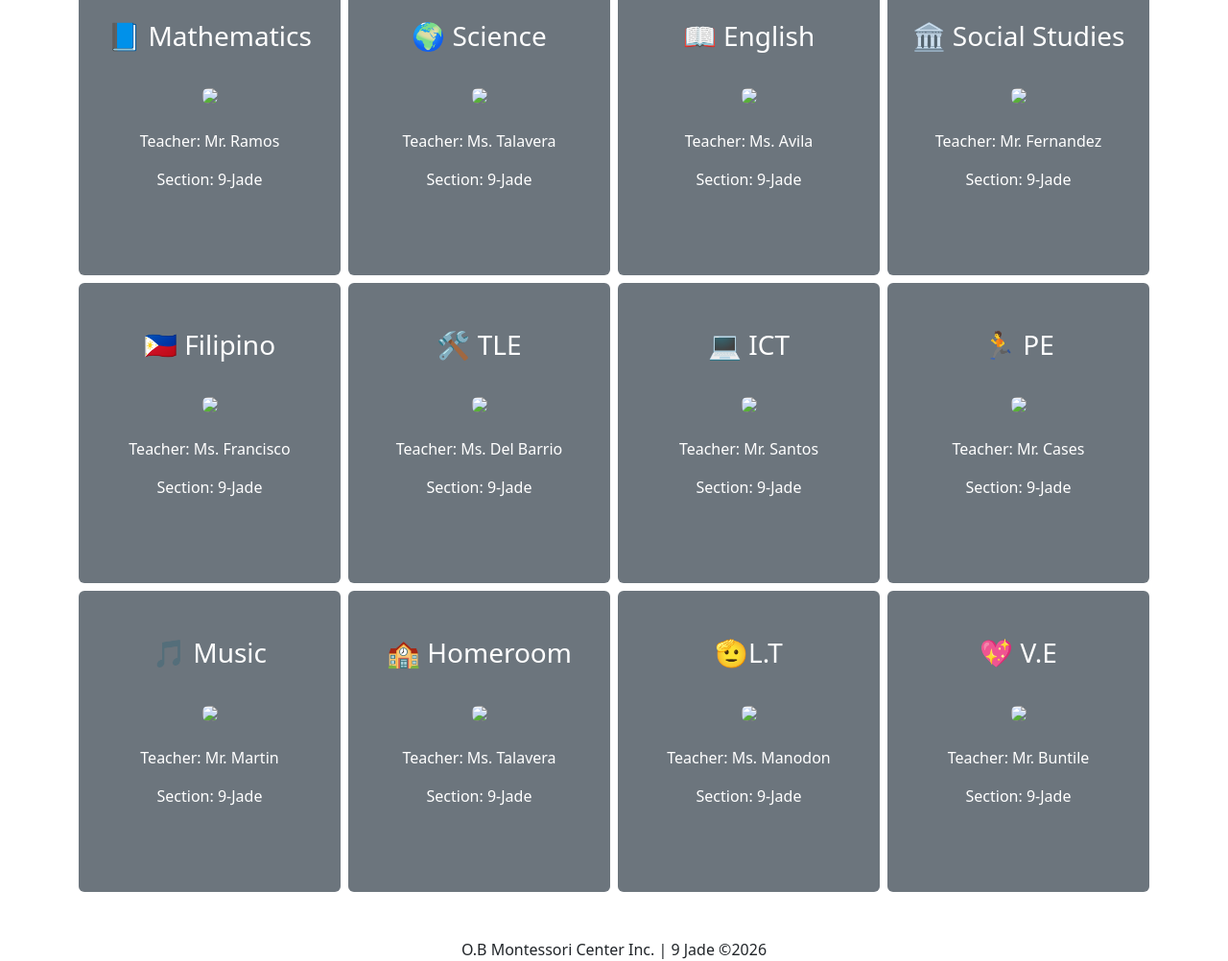
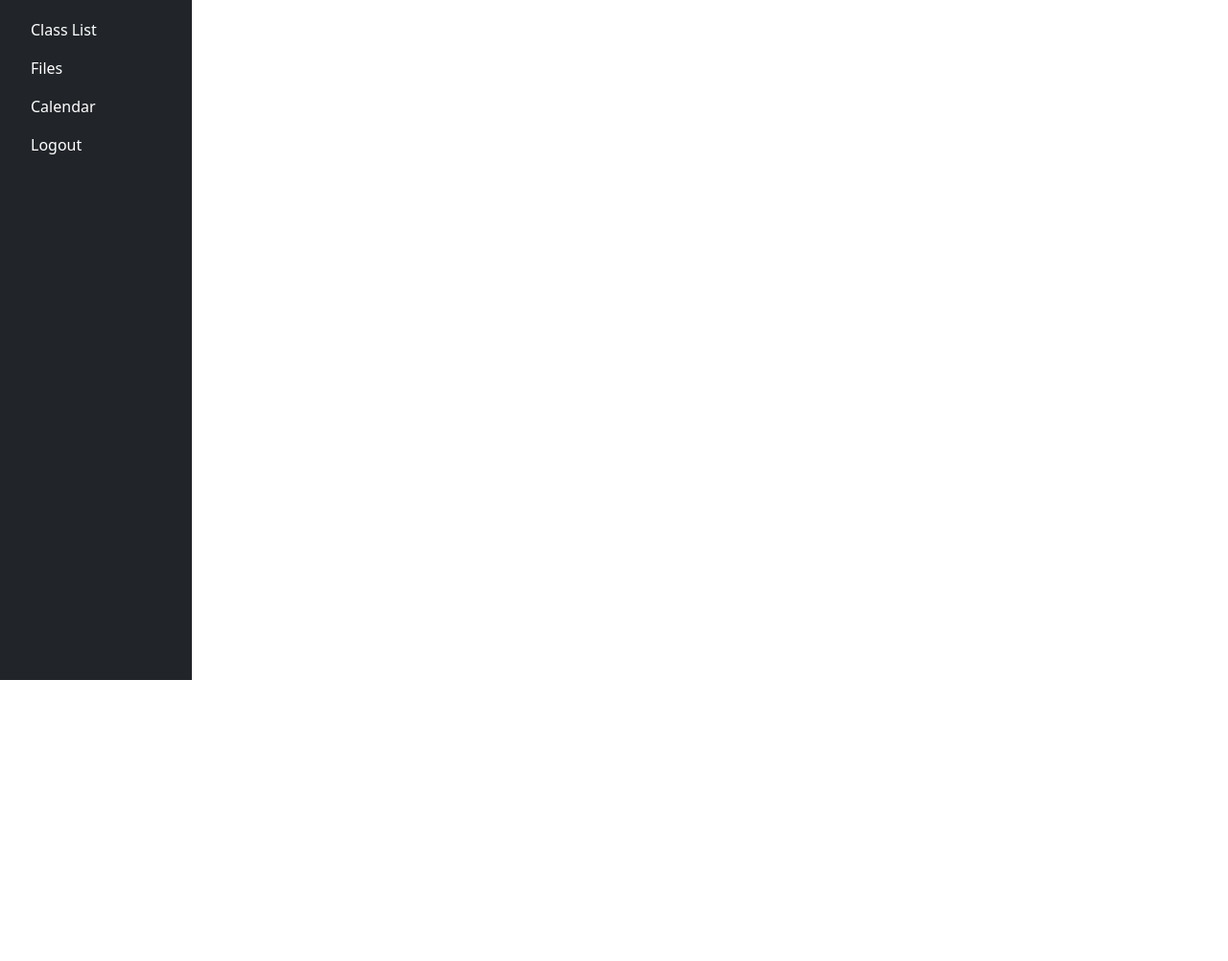
Before and after one commit to Urbano-EP/Fairview_ICT9Jade_Q4SkillsTest_Urbano_Erin, a plain HTML site: page Notebooks.html in a window 1280 px wide. Shown: the part 91-1093 px from the top of the page at 96% size. After the commit the page ends 800 px from the top, so only its background shows below. Drawn offline with nearby package versions, Linux system fonts and the light colour scheme.

Commit message:
Update Notebooks.html

```diff
--- a/Notebooks.html
+++ b/Notebooks.html
@@ -3,229 +3,44 @@
 <head>
     <meta charset="UTF-8">
     <meta name="viewport" content="width=device-width, initial-scale=1.0">
-    <title>Virtual Notebook</title>
+    <title>NotebookPageSkillsTest</title>
     <link href="https://cdn.jsdelivr.net/npm/bootstrap@5.3.3/dist/css/bootstrap.min.css" rel="stylesheet">
 </head>
-
 <body>
 
-<div class="container text-center mb-5">
+    <div class="d-flex">
 
-    <div class="row g-2 justify-content-center">
+    <nav class="bg-dark text-white p-3 vh-100" style="width: 200px;">
+     <h2>Menu</h2>
+        <ul class="nav flex-column">
+            <li class="nav-item">
+                <a class="nav-link text-white" href="#">Home</a>
+            </li>
+            <li class="nav-item">
+                <a class="nav-link text-white" href="#">Class List</a>
+            </li>
+            <li class="nav-item">
+                <a class="nav-link text-white" href="#">Files</a>
+            </li>
+            <li class="nav-item">
+                <a class="nav-link text-white" href="#">Calendar</a>
+            </li>
+            <li class="nav-item">
+                <a class="nav-link text-white" href="index.html">Logout</a>
+            </li>
+        </ul>
+    </nav>
 
-          <h1> Virtual Notebooks:</h1>
-        <br><br>
 
-        <div class="col-lg-3 col-md-6">
-            <div class="bg-secondary rounded text-white mx-auto w-80">
+    <div class="p-4" style="flex: 1;">
+        <h1>Virtual Notebooks</h1>
+    </div>
 
-                <br><br>
-                <h3>📘 Mathematics</h3>
-                <br>
+        <div class="row justify-content-center">
+            <div class="col-lg-3">
 
-                <img src="math.jpg" class="img-fluid rounded">
 
-                <br><br>
-                <p>Teacher: Mr. Ramos</p>
-                <p>Section: 9-Jade</p>
-
-                <br><br><br>
-            </div>
-        </div>
-
-        <div class="col-lg-3 col-md-6">
-            <div class="bg-secondary rounded text-white mx-auto w-80">
-
-                <br><br>
-                <h3>🌍 Science</h3>
-                <br>
-
-                <img src="science.jpg" class="img-fluid rounded">
-
-                <br><br>
-                <p>Teacher: Ms. Talavera</p>
-                <p>Section: 9-Jade</p>
-
-                <br><br><br>
-            </div>
-        </div>
-
-        <div class="col-lg-3 col-md-6">
-            <div class="bg-secondary rounded text-white mx-auto w-80">
-
-                <br><br>
-                <h3>📖 English</h3>
-                <br>
-
-                <img src="english.jpg" class="img-fluid rounded">
-
-                <br><br>
-                <p>Teacher: Ms. Avila</p>
-                <p>Section: 9-Jade</p>
-
-                <br><br><br>
-            </div>
-        </div>
-
-        <div class="col-lg-3 col-md-6">
-            <div class="bg-secondary rounded text-white mx-auto w-80">
-
-                <br><br>
-                <h3>🏛️ Social Studies</h3>
-                <br>
-
-                <img src="social.jpg" class="img-fluid rounded">
-
-                <br><br>
-                <p>Teacher: Mr. Fernandez</p>
-                <p>Section: 9-Jade</p>
-
-                <br><br><br>
-            </div>
-        </div>
-
-        <div class="col-lg-3 col-md-6">
-            <div class="bg-secondary rounded text-white mx-auto w-80">
-
-                <br><br>
-                <h3>🇵🇭 Filipino</h3>
-                <br>
-
-                <img src="filipino.jpg" class="img-fluid rounded">
-
-                <br><br>
-                <p>Teacher: Ms. Francisco</p>
-                <p>Section: 9-Jade</p>
-
-                <br><br><br>
-            </div>
-        </div>
-
-        <div class="col-lg-3 col-md-6">
-            <div class="bg-secondary rounded text-white mx-auto w-80">
-
-                <br><br>
-                <h3>🛠️ TLE</h3>
-                <br>
-
-                <img src="tle.jpg" class="img-fluid rounded">
-
-                <br><br>
-                <p>Teacher: Ms. Del Barrio</p>
-                <p>Section: 9-Jade</p>
-
-                <br><br><br>
-            </div>
-        </div>
-
-        <div class="col-lg-3 col-md-6">
-            <div class="bg-secondary rounded text-white mx-auto w-80">
-
-                <br><br>
-                <h3>💻 ICT</h3>
-                <br>
-
-                <img src="ict.jpg" class="img-fluid rounded">
-
-                <br><br>
-                <p>Teacher: Mr. Santos</p>
-                <p>Section: 9-Jade</p>
-
-                <br><br><br>
-            </div>
-        </div>
-
-        <div class="col-lg-3 col-md-6">
-            <div class="bg-secondary rounded text-white mx-auto w-80">
-
-                <br><br>
-                <h3>🏃 PE</h3>
-                <br>
-
-                <img src="pe.jpg" class="img-fluid rounded">
-
-                <br><br>
-                <p>Teacher: Mr. Cases</p>
-                <p>Section: 9-Jade</p>
-
-                <br><br><br>
-            </div>
-        </div>
-
-        <div class="col-lg-3 col-md-6">
-            <div class="bg-secondary rounded text-white mx-auto w-80">
-
-                <br><br>
-                <h3>🎵 Music</h3>
-                <br>
-
-                <img src="music.jpg" class="img-fluid rounded">
-
-                <br><br>
-                <p>Teacher: Mr. Martin</p>
-                <p>Section: 9-Jade</p>
-
-                <br><br><br>
-            </div>
-        </div>
-
-        <div class="col-lg-3 col-md-6">
-            <div class="bg-secondary rounded text-white mx-auto w-80">
-
-                <br><br>
-                <h3>🏫 Homeroom</h3>
-                <br>
-
-                <img src="homeroom.jpg" class="img-fluid rounded">
-
-                <br><br>
-                <p>Teacher: Ms. Talavera</p>
-                <p>Section: 9-Jade</p>
-
-                <br><br><br>
-            </div>
-        </div>
-
-        <div class="col-lg-3 col-md-6">
-            <div class="bg-secondary rounded text-white mx-auto w-80">
-
-                <br><br>
-                <h3> 🫡L.T</h3>
-                <br>
-
-                <img src="leadership.jpg" class="img-fluid rounded">
-
-                <br><br>
-                <p>Teacher: Ms. Manodon</p>
-                <p>Section: 9-Jade</p>
-
-                <br><br><br>
-            </div>
-        </div>
-
-        <div class="col-lg-3 col-md-6">
-            <div class="bg-secondary rounded text-white mx-auto w-80">
-
-                <br><br>
-                <h3>💖 V.E</h3>
-                <br>
-
-                <img src="values.jpg" class="img-fluid rounded">
-
-                <br><br>
-                <p>Teacher: Mr. Buntile</p>
-                <p>Section: 9-Jade</p>
-
-                <br><br><br>
-            </div>
-        </div>
-
-    </div>
 </div>
-
-<footer class="text-center text-dark mt-5">
-    O.B Montessori Center Inc. | 9 Jade ©2026
-</footer>
 
 </body>
 </html>
```
